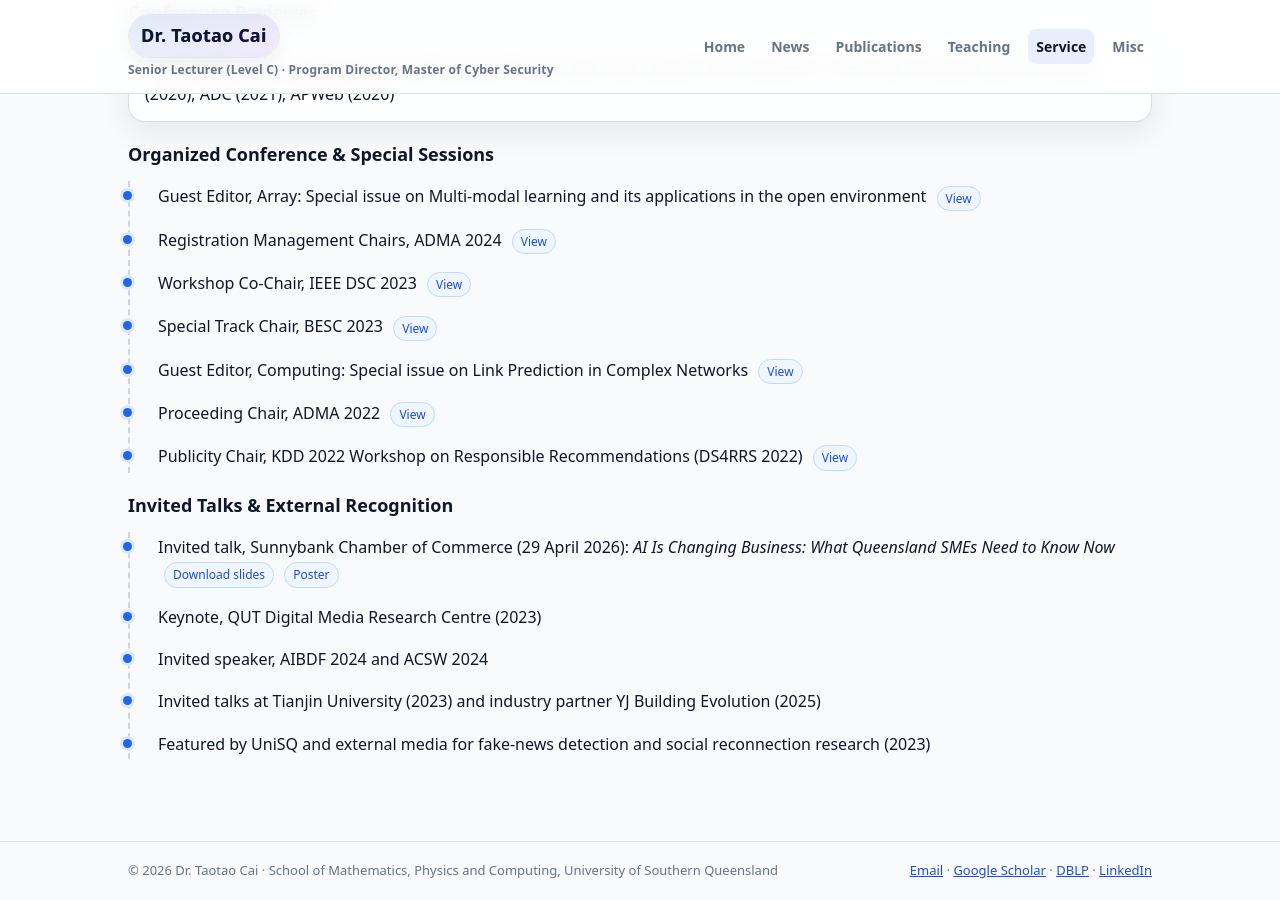
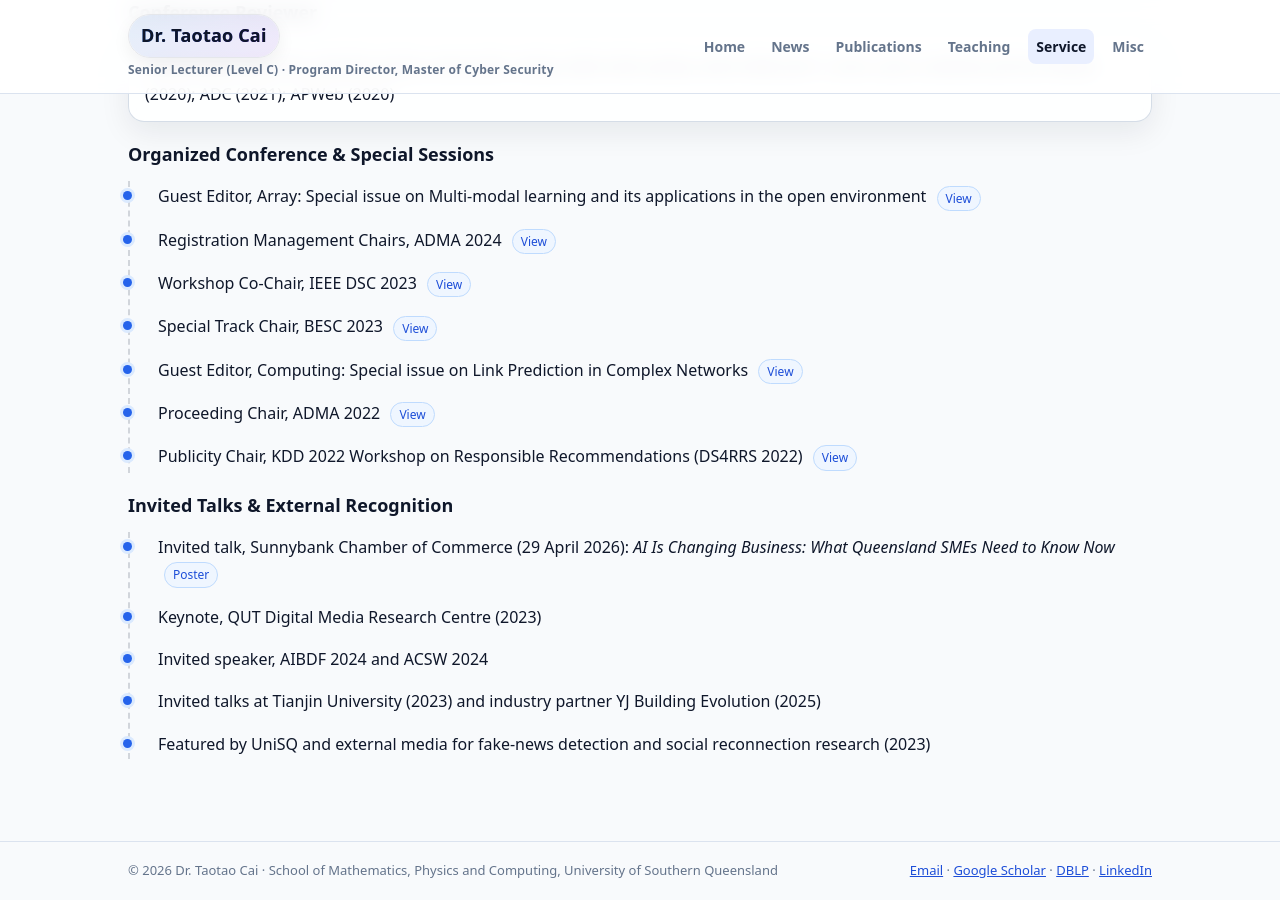
Before and after one commit to Taotao1992/Taotao1992.github.io, a Jekyll site: the page built from professional-activities.md, in a window 1280 px wide and 900 px high, scrolled down 708 px. Built offline with Jekyll 4.4.1, drawn with Linux system fonts in a browser that asks for light colours.

Commit message:
Update professional-activities.md

```diff
--- a/professional-activities.md
+++ b/professional-activities.md
@@ -61,7 +61,7 @@ permalink: /professional-activities/
 ## Invited Talks & External Recognition
 
 <ul class="timeline">
-  <li>Invited talk, Sunnybank Chamber of Commerce (29 April 2026): <em>AI Is Changing Business: What Queensland SMEs Need to Know Now</em> <a class="inline-link" href="/assets/slides/qld-sme-ai-2026-invited-talk.pdf" download>Download slides</a> <a class="inline-link" href="/assets/img/qld-sme-ai-2026-poster.jpg" target="_blank" rel="noopener noreferrer">Poster</a></li>
+  <li>Invited talk, Sunnybank Chamber of Commerce (29 April 2026): <em>AI Is Changing Business: What Queensland SMEs Need to Know Now</em>  <a class="inline-link" href="/assets/img/qld-sme-ai-2026-poster.jpg" target="_blank" rel="noopener noreferrer">Poster</a></li>
   <li>Keynote, QUT Digital Media Research Centre (2023)</li>
   <li>Invited speaker, AIBDF 2024 and ACSW 2024</li>
   <li>Invited talks at Tianjin University (2023) and industry partner YJ Building Evolution (2025)</li>
```
